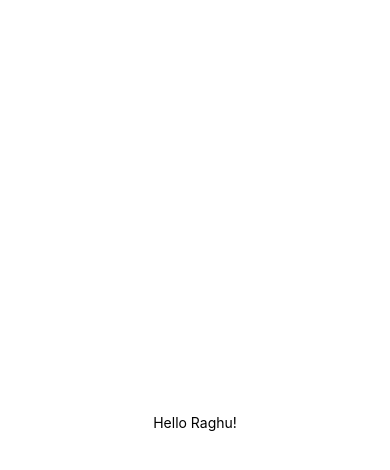
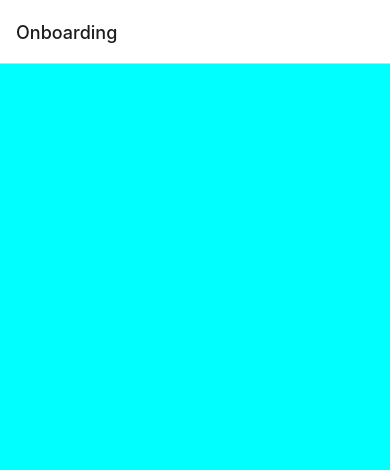
Before and after one commit to raghu04/react-native-fashion-expo, a React Native app: screen /Onboarding in a window 390 px wide. Shown: the top 470 px of the page. Built offline with nearby package versions, Linux system fonts and the light colour scheme.

Commit message:
feat: react navigation

```diff
--- a/App.tsx
+++ b/App.tsx
@@ -1,20 +1,15 @@
-import { StatusBar } from 'expo-status-bar';
-import { StyleSheet, Text, View } from 'react-native';
+import { NavigationContainer } from "@react-navigation/native";
+import { createNativeStackNavigator } from "@react-navigation/native-stack";
+import Onboarding from "./src/Auth/Onboarding";
+
+const AuthStack = createNativeStackNavigator();
 
 export default function App() {
   return (
-    <View style={styles.container}>
-      <Text>Hello Raghu!</Text>
-      <StatusBar style="auto" />
-    </View>
-  );
+    <NavigationContainer>
+      <AuthStack.Navigator>
+        <AuthStack.Screen name="Onboarding" component={Onboarding} />
+      </AuthStack.Navigator>
+    </NavigationContainer>
+  )
 }
-
-const styles = StyleSheet.create({
-  container: {
-    flex: 1,
-    backgroundColor: '#fff',
-    alignItems: 'center',
-    justifyContent: 'center',
-  },
-});
--- a/package.json
+++ b/package.json
@@ -12,10 +12,14 @@
     "ci": "yarn lint && yarn tsc"
   },
   "dependencies": {
+    "@react-navigation/native": "^6.1.18",
+    "@react-navigation/native-stack": "^6.11.0",
     "expo": "~51.0.28",
     "expo-status-bar": "~1.12.1",
     "react": "18.2.0",
-    "react-native": "0.74.5"
+    "react-native": "0.74.5",
+    "react-native-safe-area-context": "4.10.5",
+    "react-native-screens": "3.31.1"
   },
   "devDependencies": {
     "@babel/core": "^7.20.0",
--- /dev/null
+++ b/src/Auth/Onboarding/Onboarding.tsx
@@ -0,0 +1,9 @@
+import { View } from "react-native"
+
+const Onboarding = () => {
+    return (
+        <View style={{ flex: 1, backgroundColor: 'cyan' }} />
+    )
+}
+
+export default Onboarding
--- /dev/null
+++ b/src/Auth/Onboarding/index.ts
@@ -0,0 +1 @@
+export { default } from './Onboarding';
```
Also changed, not shown: 1 other file (tests, documents, lock files or other folders).
